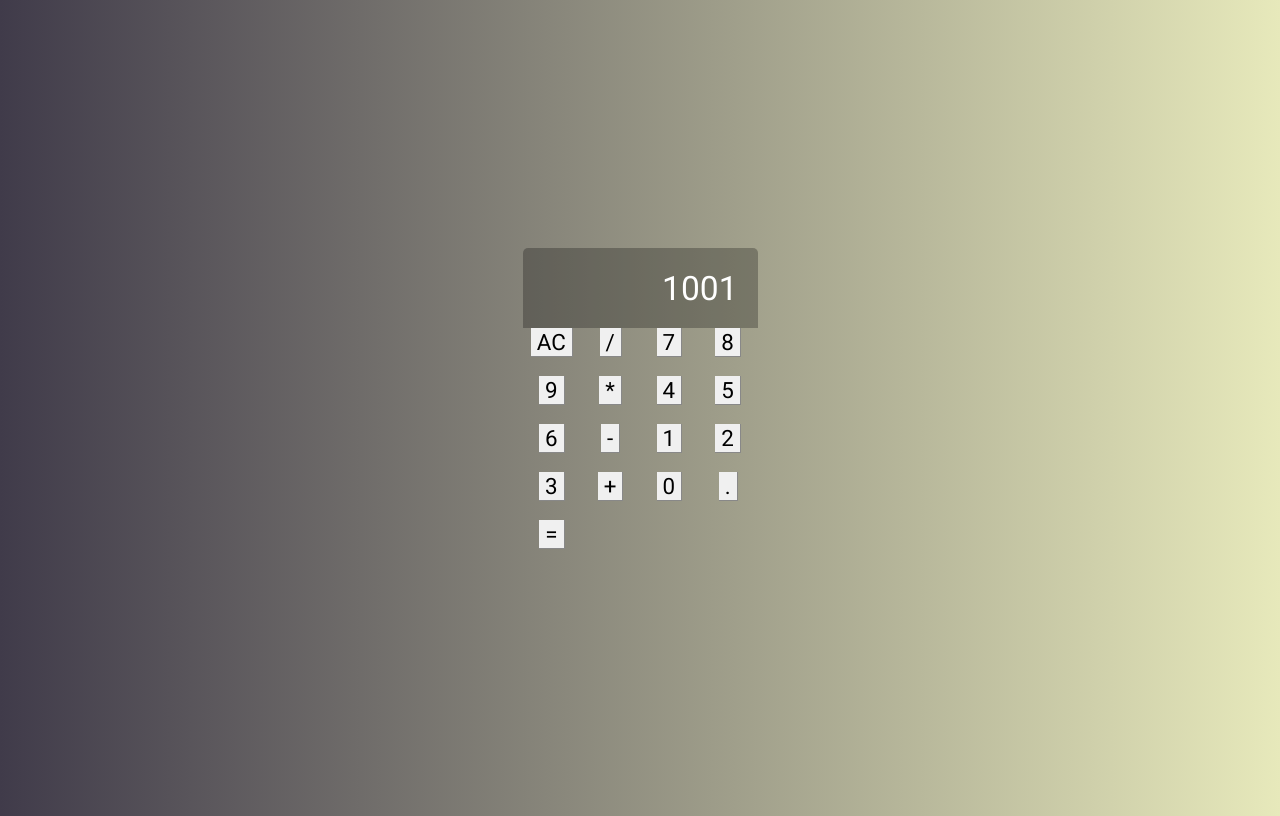
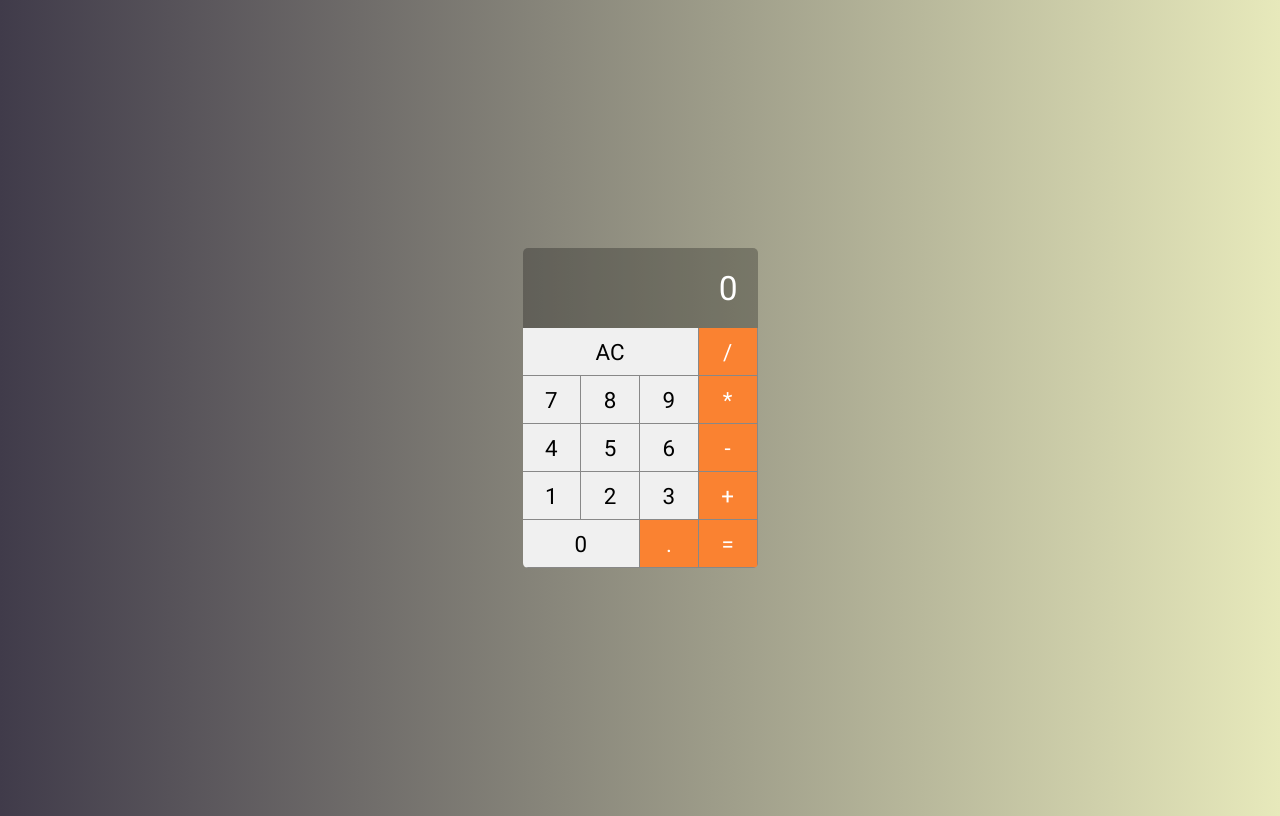
Before and after one commit to cirvto/calculator, a React (Create React App) app: page / in a window 1280 px wide. Built offline with nearby package versions, Linux system fonts and the light colour scheme.

Commit message:
Estrutura básica concluída

```diff
--- a/src/components/Button.css
+++ b/src/components/Button.css
@@ -11,3 +11,24 @@
     border-bottom: var(--border-button);
     outline: none;
 }
+
+.Button:active {
+    background-color: #ccc;
+}
+
+.Button.Double {
+    grid-column: span 2;
+}
+
+.Button.Triple {
+    grid-column: span 3;
+}
+
+.Button.Operation {
+    background-color: #fa8231;
+    color: #fff;
+}
+
+.Button.Operation:active {
+    background-color: #fa8231cc;
+}
--- a/src/components/Button.jsx
+++ b/src/components/Button.jsx
@@ -1,10 +1,14 @@
 import React from 'react'
 import './Button.css'
 
-export default props => {
-    return (
-        <div>
-            <button className='Button'>{ props.label }</button>
-        </div>
-    )
-}
+export default props =>
+    <button
+    onClick={e => props.click && props.click(props.label)}
+    className={`
+        Button
+        ${props.Operation ? 'Operation' : ''}
+        ${props.Double ? 'Double' : ''}
+        ${props.Triple ? 'Triple' : ''}
+    `}>
+        { props.label }
+    </button>
--- a/src/main/Calculator.jsx
+++ b/src/main/Calculator.jsx
@@ -4,27 +4,48 @@
 import Display from '../components/Display'
 
 export default class Calculator extends Component {
+
+    constructor(props) {
+        super(props)
+
+        this.clearMemory = this.clearMemory.bind(this)
+        this.setOperation = this.setOperation.bind(this)
+        this.addDigit = this.addDigit.bind(this)
+    }
+
+    clearMemory() {
+        console.log('clear')
+    }
+
+    setOperation(operation) {
+        console.log(operation)
+    }
+
+    addDigit(n) {
+        console.log(n)
+    }
+
     render() {
         return (
             <div className='Calculator'>
-                <Display value={1001}/>
-                <Button label='AC' />
-                <Button label='/' />
-                <Button label='7' />
-                <Button label='8' />
-                <Button label='9' />
-                <Button label='*' />
-                <Button label='4' />
-                <Button label='5' />
-                <Button label='6' />
-                <Button label='-' />
-                <Button label='1' />
-                <Button label='2' />
-                <Button label='3' />
-                <Button label='+' />
-                <Button label='0' />
-                <Button label='.' />
-                <Button label='=' />
+                <Display value={0}/>
+                <Button label='AC' click={this.clearMemory} Triple/>
+                <Button label='/'  click={this.setOperation} Operation/>
+                <Button label='7' click={this.addDigit}/>
+                <Button label='8' click={this.addDigit}/>
+                <Button label='9' click={this.addDigit}/>
+                <Button label='*' click={this.setOperation} Operation/>
+                <Button label='4' click={this.addDigit}/>
+                <Button label='5' click={this.addDigit}/>
+                <Button label='6' click={this.addDigit}/>
+                <Button label='-' click={this.setOperation} Operation/>
+                <Button label='1' click={this.addDigit}/>
+                <Button label='2' click={this.addDigit}/>
+                <Button label='3' click={this.addDigit}/>
+                <Button label='+' click={this.setOperation} Operation/>
+                <Button label='0' click={this.addDigit} Double/>
+                <Button label='.' click={this.setOperation} Operation/>
+                <Button label='=' click={this.setOperation} Operation/>
             </div>
         )
     }
```
